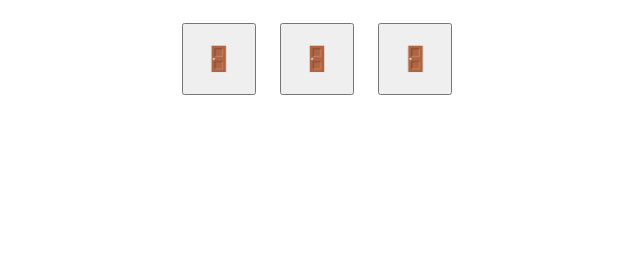
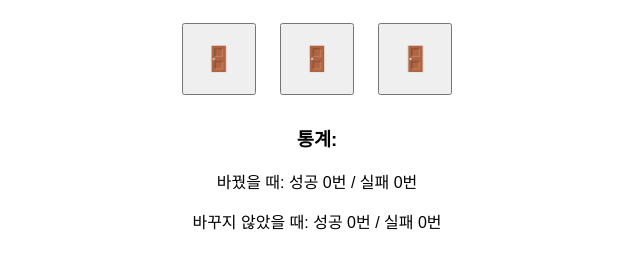
Before and after one commit to suhyun7322/-, a plain HTML site: page index.html in a window 1280 px wide. Shown: the part 116-384 px from the top of the page, without its empty margins (323-963 px from the left). Drawn offline with Linux system fonts and the light colour scheme.

Commit message:
Update index.html

```diff
--- a/index.html
+++ b/index.html
@@ -13,7 +13,11 @@
     <button id="door1" onclick="chooseDoor(1)">🚪</button>
     <button id="door2" onclick="chooseDoor(2)">🚪</button>
     <button id="restartBtn" onclick="restartGame()" style="display: none;">다시 하기</button>
-
+<div id="stats">
+  <h3>통계:</h3>
+  <p id="switchStats">바꿨을 때: 성공 0번 / 실패 0번</p>
+  <p id="stayStats">바꾸지 않았을 때: 성공 0번 / 실패 0번</p>
+</div>
     <script src="script.js"></script>
 </body>
 </html>
```
